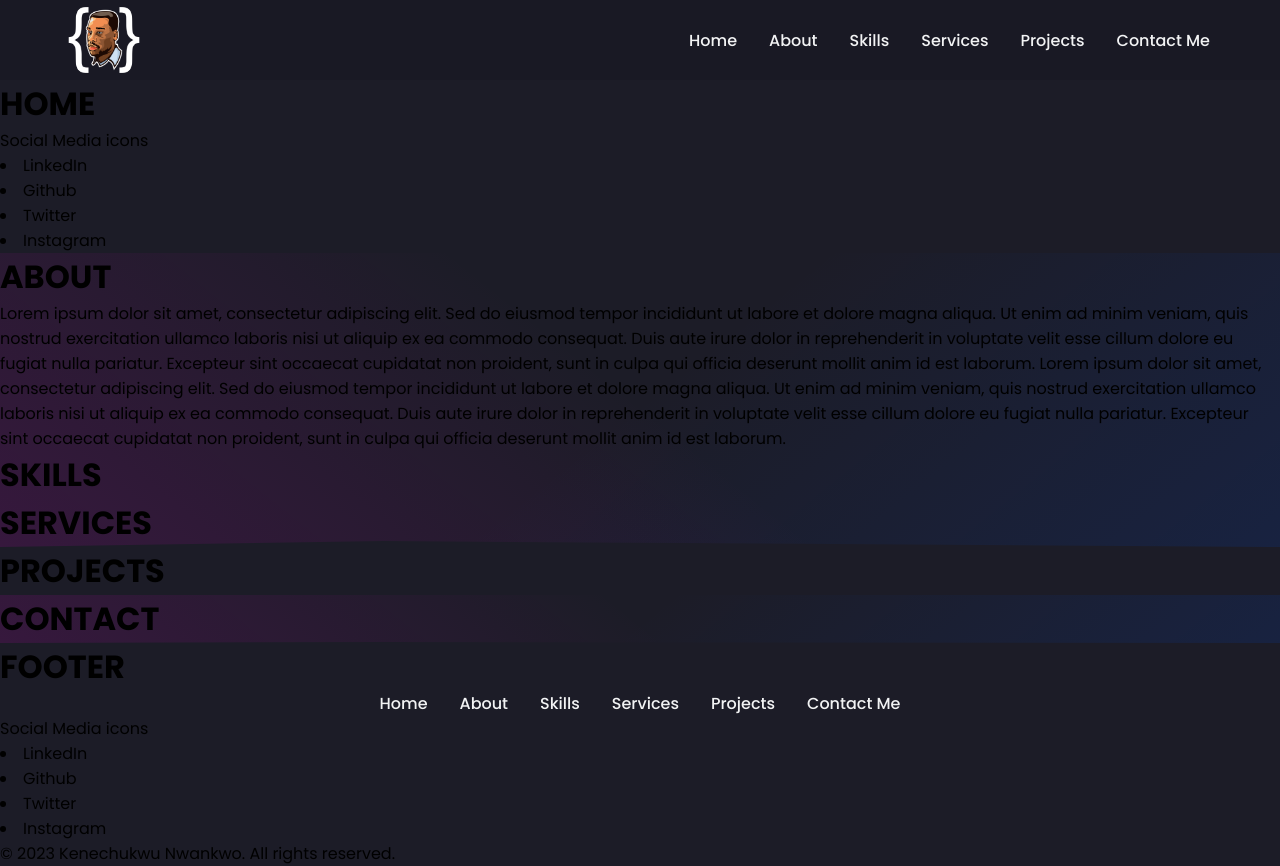
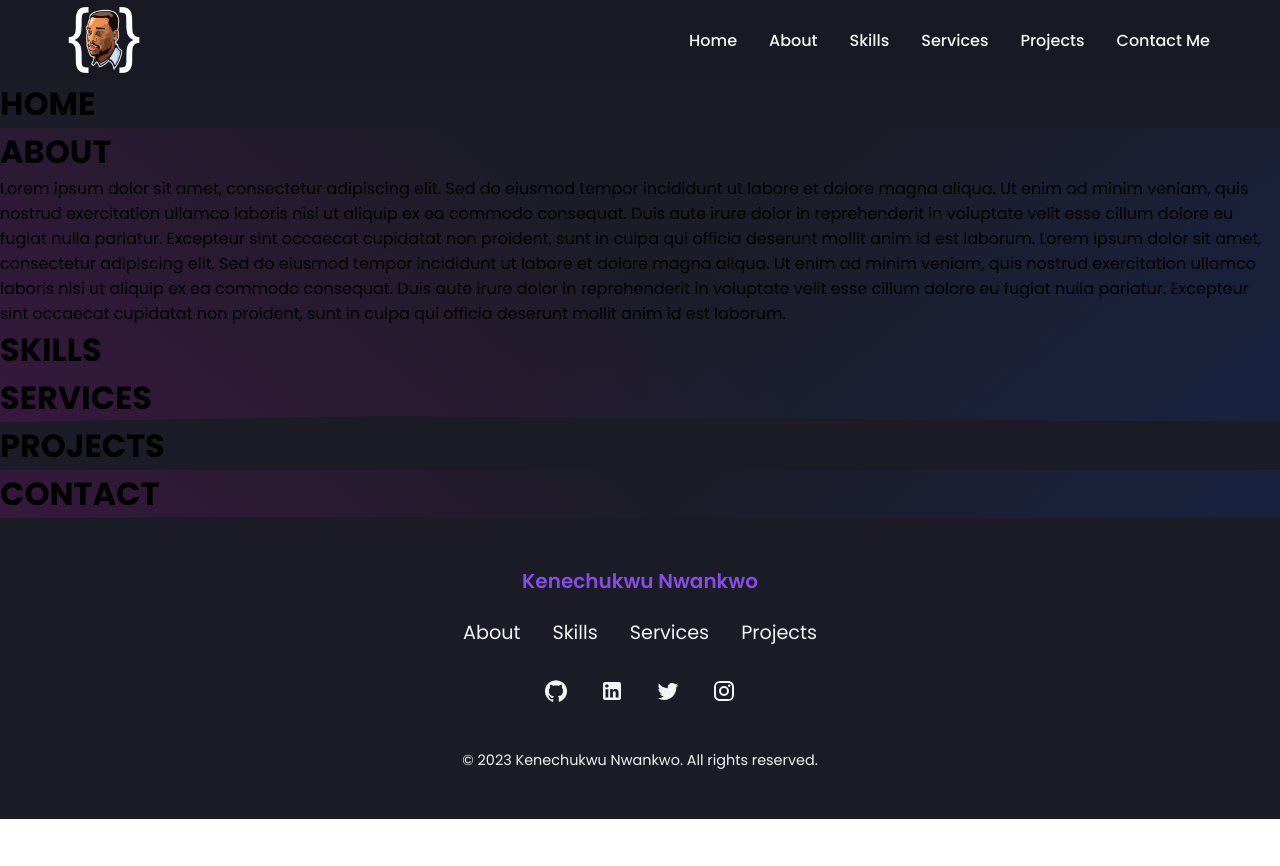
Before and after one commit to kin018/kin018dev, a React (Create React App) app in the folder portfolio/: page / in a window 1280 px wide. After the commit the page ends 819 px from the top, so only its background shows below. Built offline with nearby package versions, Linux system fonts and the light colour scheme.

Commit message:
I've made some minor adjustments to the Home component and the associated data file. Additionally, I've completed the Footer and Social Media components for the time being. These updates contribute to the overall progress of the project.

```diff
--- a/portfolio/src/components/Footer.jsx
+++ b/portfolio/src/components/Footer.jsx
@@ -1,15 +1,34 @@
 import React from 'react';
 import Navbar from './Navbar';
 import SocialMedia from './SocialMedia';
+import {
+  Copyright,
+  FooterMainContainer,
+  FooterWrapper,
+  FooterNav,
+  NameHeader,
+  FooterLink,
+} from '../styledComponents/StyledComponents';
 
 function Footer() {
+  const currentYear = new Date().getFullYear();
+
   return (
-    <>
-      <h1>FOOTER</h1>
-      <Navbar />
-      <SocialMedia />
-      <p>&copy; 2023 Kenechukwu Nwankwo. All rights reserved.</p>
-    </>
+    <FooterMainContainer>
+      <FooterWrapper>
+        <NameHeader>Kenechukwu Nwankwo</NameHeader>
+        <FooterNav>
+          <FooterLink href="#about">About</FooterLink>
+          <FooterLink href="#about">Skills</FooterLink>
+          <FooterLink href="#about">Services</FooterLink>
+          <FooterLink href="#about">Projects</FooterLink>
+        </FooterNav>
+        <SocialMedia />
+        <Copyright>
+          &copy; {currentYear} Kenechukwu Nwankwo. All rights reserved.
+        </Copyright>
+      </FooterWrapper>
+    </FooterMainContainer>
   );
 }
 
--- a/portfolio/src/components/Home.jsx
+++ b/portfolio/src/components/Home.jsx
@@ -6,7 +6,7 @@ function Home() {
     <div>
       <div>
         <h1>HOME</h1>
-        <SocialMedia />
+        {/* <SocialMedia /> */}
       </div>
     </div>
   );
--- a/portfolio/src/components/SocialMedia.jsx
+++ b/portfolio/src/components/SocialMedia.jsx
@@ -1,14 +1,57 @@
 import React from 'react';
+import GitHubIcon from '@mui/icons-material/GitHub';
+import InstagramIcon from '@mui/icons-material/Instagram';
+import LinkedInIcon from '@mui/icons-material/LinkedIn';
+import TwitterIcon from '@mui/icons-material/Twitter';
+import {
+  SocialMediaIconDiv,
+  SocialMediaIconLink,
+} from '../styledComponents/StyledComponents';
 
 function SocialMedia() {
+  const githubPath = 'http://github.com/kin018';
+  const linkedinPath = 'https://www.linkedin.com/in/kenechukwu-n-261a11228/';
+  const twitterPath = 'https://www.twitter.com/kin018_';
+  const instagramPath = 'http://www.instagram.com/kin018_';
+
   return (
-    <div>
-      <p> Social Media icons</p>
-      <li>LinkedIn</li>
-      <li>Github</li>
-      <li>Twitter</li>
-      <li>Instagram</li>
-    </div>
+    <SocialMediaIconDiv>
+      <SocialMediaIconLink
+        href={githubPath}
+        target="_blank"
+        rel="noreferrer noopener"
+        aria-label="GitHub"
+      >
+        <GitHubIcon aria-label="GitHub" alt="GitHub" />
+      </SocialMediaIconLink>
+
+      <SocialMediaIconLink
+        href={linkedinPath}
+        target="_blank"
+        rel="noreferrer noopener"
+        aria-label="LinkedIn"
+      >
+        <LinkedInIcon aria-label="LinkedIn" alt="LinkedIn" />
+      </SocialMediaIconLink>
+
+      <SocialMediaIconLink
+        href={twitterPath}
+        target="_blank"
+        rel="noreferrer noopener"
+        aria-label="Twitter"
+      >
+        <TwitterIcon aria-label="Twitter" alt="Twitter" />
+      </SocialMediaIconLink>
+
+      <SocialMediaIconLink
+        href={instagramPath}
+        target="_blank"
+        rel="noreferrer noopener"
+        aria-label="Instagram"
+      >
+        <InstagramIcon aria-label="Instagram" alt="Instagram" />
+      </SocialMediaIconLink>
+    </SocialMediaIconDiv>
   );
 }
 
--- a/portfolio/src/data/PortfolioData.js
+++ b/portfolio/src/data/PortfolioData.js
@@ -8,10 +8,6 @@ export const Bio = {
   ],
   description:
     'Results-driven strategic planner with a proficiency in developing business applications and programs, implementing integrations, and adeptly managing technical projects. As an accomplished solutions-builder, I have a proven track record of maximizing customer and end-user experiences through rapid problem-solving and the effective translation of technological concepts. My approach is strengthened by leveraging agile scrum methodology, ensuring efficient project execution and delivering optimal outcomes.',
-  github: 'https://github.com/kin018',
-  linkedin: 'https://www.linkedin.com/in/kenechukwu-n-261a11228/',
-  twitter: 'https://twitter.com/kin018_',
-  instagram: 'https://www.instagram.com/kin018_/',
 };
 
 export const skills = [
--- a/portfolio/src/styledComponents/StyledComponents.js
+++ b/portfolio/src/styledComponents/StyledComponents.js
@@ -139,3 +139,79 @@ export const lightTheme = {
   card: '#FFFFFF',
   button: '#5c5b5b',
 };
+
+//Footer
+export const FooterMainContainer = styled.div`
+  width: 100%;
+  padding: 2rem 0;
+  display: flex;
+  justify-content: center;
+`;
+
+export const FooterWrapper = styled.footer`
+  width: 100%;
+  max-width: 1200px;
+  display: flex;
+  flex-direction: column;
+  gap: 14px;
+  align-items: center;
+  padding: 1rem;
+  color: ${({ theme }) => theme.text_primary};
+`;
+export const Copyright = styled.p`
+  margin-top: 1.5rem;
+  font-size: 0.9rem;
+  color: ${({ theme }) => theme.soft2};
+  text-align: center;
+`;
+
+export const SocialMediaIconDiv = styled.div`
+  display: flex;
+  margin-top: 1rem;
+`;
+
+export const SocialMediaIconLink = styled.a`
+  display: inline-block;
+  margin: 0 1rem;
+  font-size: 1.5rem;
+  color: ${({ theme }) => theme.text_primary};
+  transition: color 0.2s ease-in-out;
+  &:hover {
+    color: ${({ theme }) => theme.primary};
+  }
+`;
+export const NameHeader = styled.h1`
+  font-weight: 600;
+  font-size: 20px;
+  color: ${({ theme }) => theme.primary};
+`;
+
+export const FooterLink = styled.a`
+  color: ${({ theme }) => theme.text_primary};
+  text-decoration: none;
+  font-size: 1.2rem;
+  transition: color 0.2s ease-in-out;
+  &:hover {
+    color: ${({ theme }) => theme.primary};
+  }
+  @media (max-width: 768px) {
+    font-size: 1rem;
+  }
+`;
+
+export const FooterNav = styled.nav`
+  width: 100%;
+  max-width: 800px;
+  margin-top: 0.5rem;
+  display: flex;
+  flex-direction: row;
+  gap: 2rem;
+  justify-content: center;
+  @media (max-width: 768px) {
+    flex-wrap: wrap;
+    gap: 1rem;
+    justify-content: center;
+    text-align: center;
+    font-size: 12px;
+  }
+`;
```
